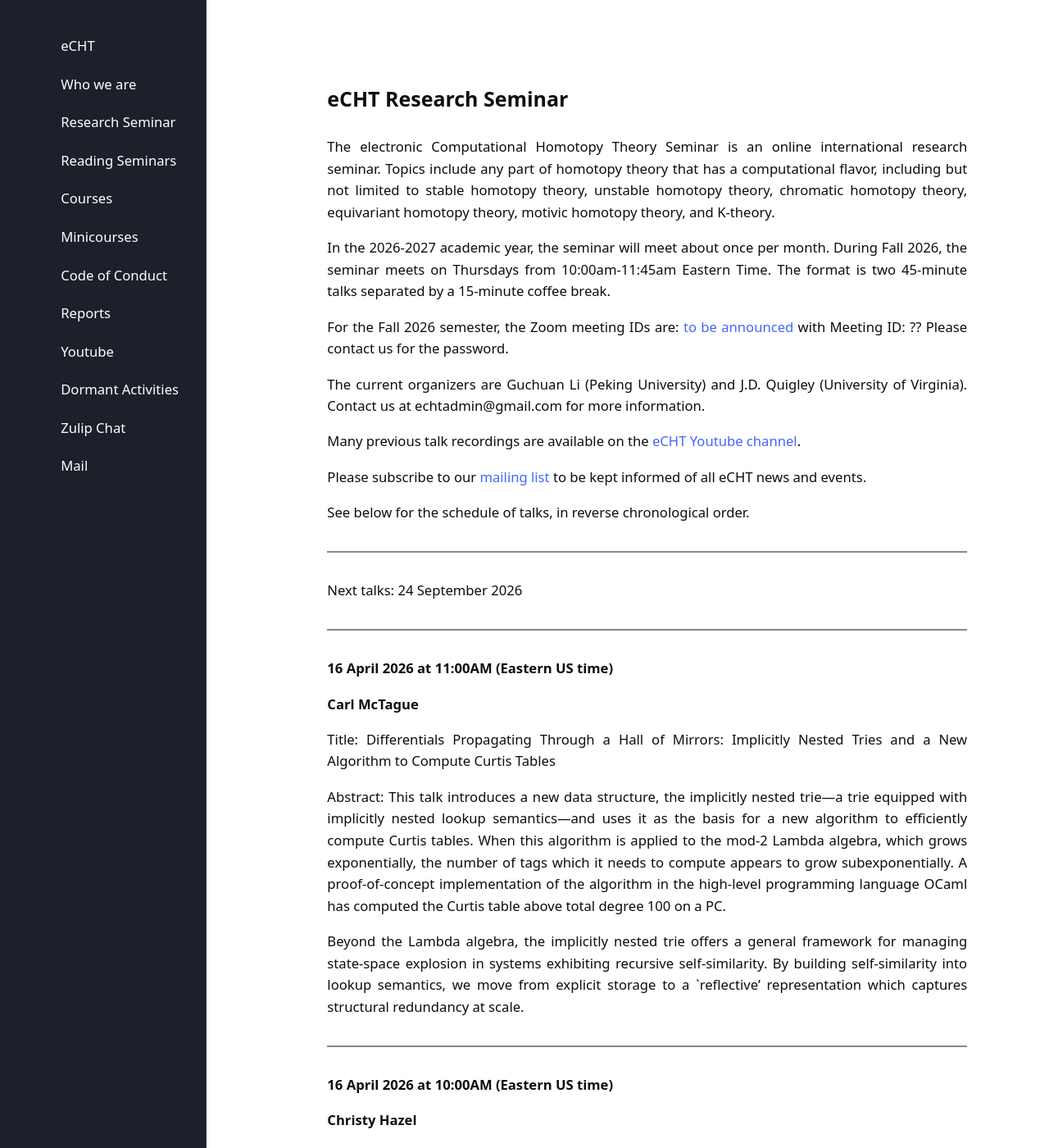
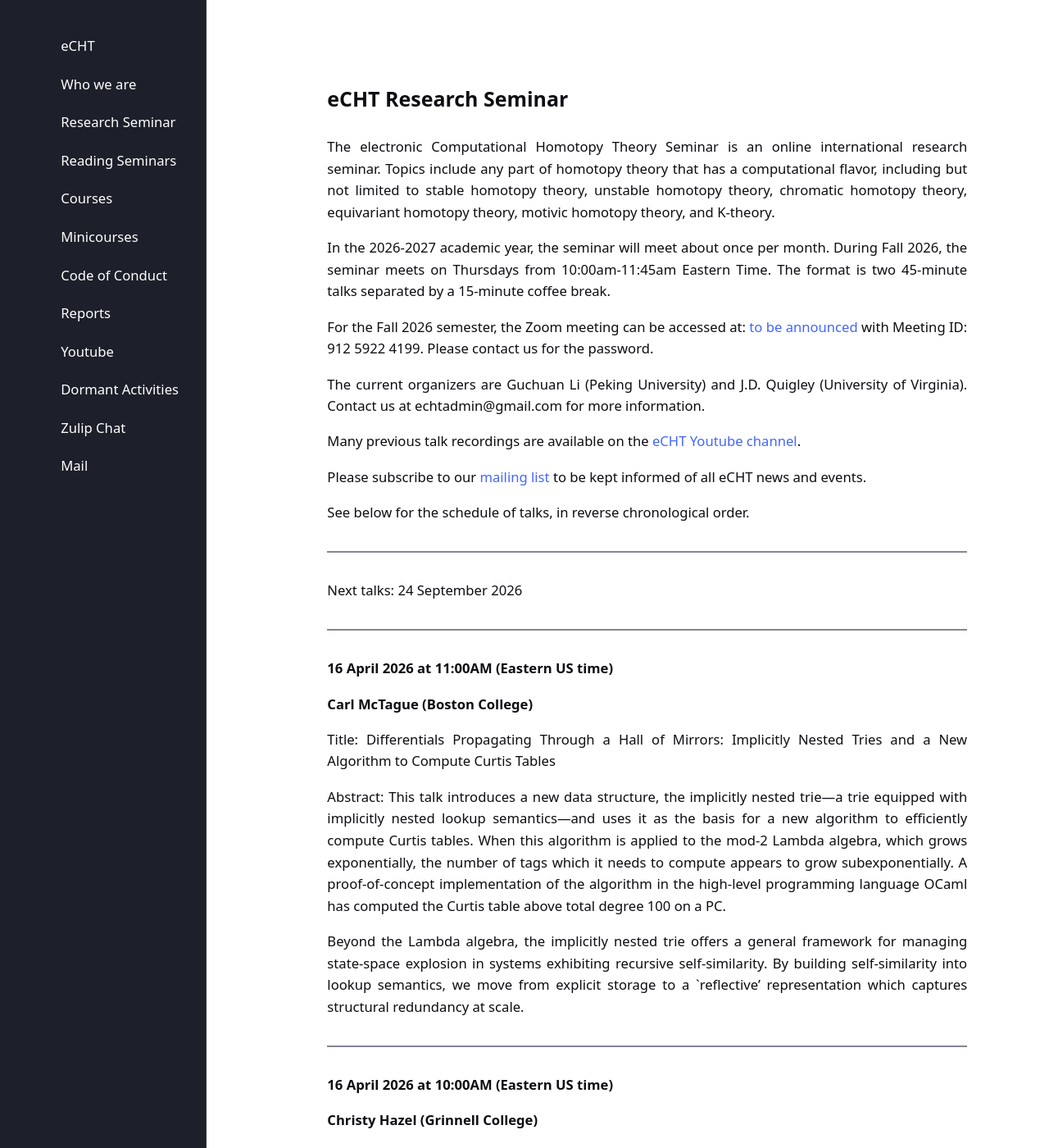
Before and after one commit to eCHTorc/eCHTorc.github.io, a Jekyll site: the page built from echt-research-seminar.html, in a window 1280 px wide and 1400 px high. Shown: the whole window at 82% size. Built offline with Jekyll 4.4.1, drawn with Linux system fonts in a browser that asks for light colours; some of the changed text lies outside the part shown.

Commit message:
Update echt-research-seminar.html

```diff
--- a/echt-research-seminar.html
+++ b/echt-research-seminar.html
@@ -22,8 +22,9 @@ In the 2026-2027 academic year, the seminar will meet about once per month.  Dur
 </p>
 
 <p>
-For the Fall 2026 semester, the Zoom meeting IDs are:
-<a href="">to be announced</a> with Meeting ID: ??
+For the Fall 2026 semester, the Zoom meeting can be accessed at:
+<a href="https://virginia.zoom.us/j/91259224199?pwd=0hsMWunaLy5yFgZJOV3dDBiMcBx0pD.1
+">to be announced</a> with Meeting ID: 912 5922 4199.
 Please contact us for the password.
 </p>
 
@@ -53,7 +54,7 @@ Next talks: 24 September 2026
 </p>
 
 <p>
-<strong>Carl McTague</strong>
+<strong>Carl McTague (Boston College)</strong>
 </p>
 
 <p>
@@ -73,7 +74,7 @@ Beyond the Lambda algebra, the implicitly nested trie offers a general framework
 <strong>16 April 2026 at 10:00AM (Eastern US time)</strong>
 
 <p>
-<strong>Christy Hazel</strong>
+<strong>Christy Hazel (Grinnell College)</strong>
 </p>
 
 <p>
```
Also changed, not shown: other parts of echt-research-seminar.html (+6 -6 lines).
